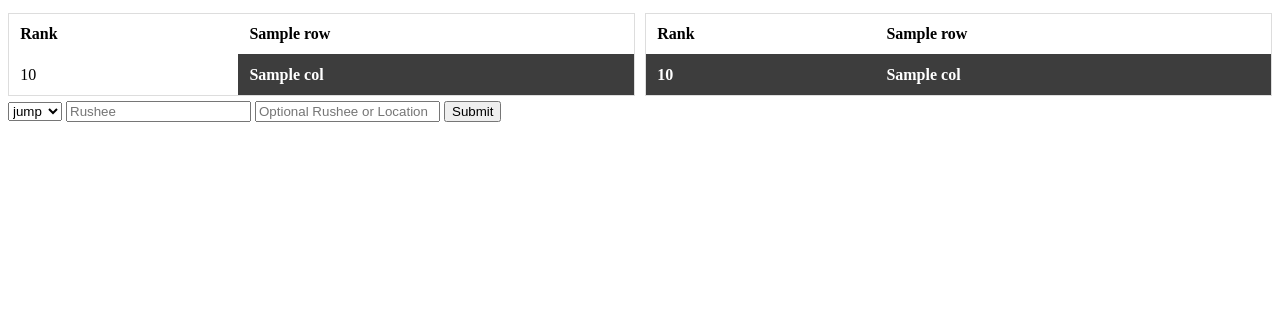
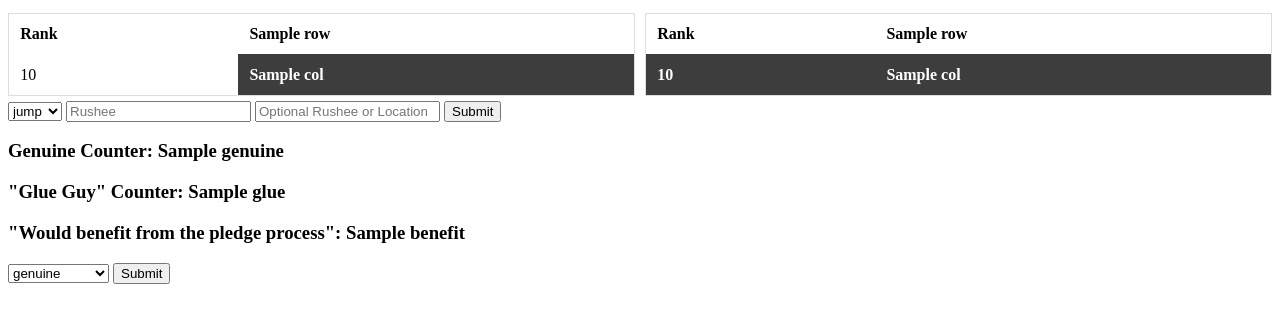
Before and after one commit to ayurvsrivastava/vm2, a Flask app: template templates/vm2.html in a window 1280 px wide. Shown: the top 323 px of the page. Run offline with Flask 2, Linux system fonts and the light colour scheme; the template is opened without the code that fills it: most values are stand-ins (such as "Sample title", 1, 10 or a date in 2020).

Commit message:
glue guy

```diff
--- a/main.py
+++ b/main.py
@@ -11,6 +11,9 @@ middle = 0
 row = []
 color_gradient = []
 remove = 1
+genuine = 0
+glue = 0
+benefit = 0
 
 def swap(Rushee1, Rushee2):
     global df
@@ -22,21 +25,11 @@ def swap(Rushee1, Rushee2):
             r1_idx = index
         if row['OR'] == Rushee2:
             r2_idx = index
-
-    #ERROR CHECKING
-    if (df.iloc[r1_idx]['Strikes']["val"] == 2):
-        print(f"Rushee {df.iloc[r1_idx]['Full Name']} is locked")
-        return False
-    if (df.iloc[r2_idx]['Strikes']["val"] == 2):
-        print(f"Rushee {df.iloc[r2_idx]['Full Name']} is locked")
-        return False
-
     #swap the ranks of rushee1 and rushee2
     row1, row2 = df.iloc[r1_idx], df.iloc[r2_idx]
     temp = row1.copy()
     df.iloc[r1_idx] = row2
     df.iloc[r2_idx] = temp
-    return True
 
 def drop(Rushee1, location):
     global df
@@ -52,17 +45,6 @@ def drop(Rushee1, location):
     temp_df_indices = [i for i in range(len(df))]
     df_indices = [i for i in range(len(df))]
     dropping_to = location - 1
-
-    #ERROR CHECKING
-    if (dropping_to <= r1_idx):
-        print(f"Cannot drop to a higher position")
-        return False
-    if (df.iloc[r1_idx]['Strikes']["val"] >= 2):
-        print(f"Rushee {df.iloc[r1_idx]['Full Name']} is locked")
-        return False
-    if (df.iloc[dropping_to]['Strikes']["val"] >= 2):
-        print(f"Position {location} is locked")
-        return False
 
     #everybody below rushee
     for idx in range(location, len(df)):
@@ -89,7 +71,6 @@ def drop(Rushee1, location):
         temp_df.iloc[temp_idx] = df.iloc[df_idx]
 
     df = temp_df
-    return True
 
 def jump(Rushee1, location):
     global df
@@ -107,18 +88,6 @@ def jump(Rushee1, location):
 
 
     jumping_to = location - 1
-
-    #ERROR CHECKING
-    if (jumping_to >= r1_idx):
-        print(f"Cannot jump to a lower position")
-        return False
-    if (df.iloc[r1_idx]['Strikes']["val"] == 2):
-        print(f"Rushee {df.iloc[r1_idx]['Full Name']} is locked")
-        return False
-    if (df.iloc[jumping_to]['Strikes']["val"] == 2):
-        print(f"Position {location} is locked")
-        return False
-
     #everybody above location
     for idx in range(0, jumping_to):
         temp_df.iloc[idx] = df.iloc[idx]
@@ -143,7 +112,6 @@ def jump(Rushee1, location):
         temp_df.iloc[temp_idx] = df.iloc[df_idx]
 
     df = temp_df
-    return True
 
 
 def strike(Rushee1):
@@ -173,6 +141,9 @@ def index():
     global row
     global color_gradient
     global remove
+    global genuine
+    global glue
+    global benefit
     if request.method == "GET":
         return render_template("index.html")
     if request.method == "POST":
@@ -220,18 +191,18 @@ def index():
             middle = int(len(df.values) / 2)
             rushees_top = df.iloc[:middle]
             rushees_bottom = df.iloc[middle:]
-            return render_template("vm2.html", rows=row, rushees1=rushees_top, rushees2=rushees_bottom, middle=middle, remove= -1 * remove)
+            return render_template("vm2.html", rows=row, rushees1=rushees_top, rushees2=rushees_bottom, middle=middle, remove= -1 * remove, )
         else:
             if request.form["motion"] == "swap":
-                if swap(int(request.form["rushee1"]), int(request.form["optional"])):
-                    strike(int(request.form["rushee1"]))
-                    strike(int(request.form["optional"]))
+                swap(int(request.form["rushee1"]), int(request.form["optional"]))
+                strike(int(request.form["rushee1"]))
+                strike(int(request.form["optional"]))
             if request.form["motion"] == "drop":
-                if drop(int(request.form["rushee1"]), int(request.form["optional"])):
-                    strike(int(request.form["rushee1"]))
+                drop(int(request.form["rushee1"]), int(request.form["optional"]))
+                strike(int(request.form["rushee1"]))
             if request.form["motion"] == "jump":
-                if jump(int(request.form["rushee1"]), int(request.form["optional"])):
-                    strike(int(request.form["rushee1"]))
+                jump(int(request.form["rushee1"]), int(request.form["optional"]))
+                strike(int(request.form["rushee1"]))
             if request.form["motion"] == "strike":
                 strike(int(request.form["rushee1"]))
             if request.form["motion"] == "lock":
@@ -288,10 +259,20 @@ def index():
                 # add middle to the beginning of df
                 df = pd.concat([middle, df], axis=1)
 
+            if request.form["motion"] == "genuine":
+                genuine += 1
+
+            if request.form["motion"] == "glue":
+                glue += 1
+
+            if request.form["motion"] == "would":
+                benefit += 1
+
             middle = int(len(df.values) / 2)
             rushees_top = df.iloc[:middle]
             rushees_bottom = df.iloc[middle:]
-            return render_template("vm2.html", rows=row, rushees1=rushees_top, rushees2=rushees_bottom, middle=middle, remove= -1 * remove)
+            return render_template("vm2.html", rows=row, rushees1=rushees_top, rushees2=rushees_bottom, middle=middle, remove= -1 * remove, genuine=genuine,
+                glue=glue, benefit=benefit)
 
 
 if __name__ == '__main__':
--- a/templates/vm2.html
+++ b/templates/vm2.html
@@ -98,6 +98,7 @@
                 </table>
             </div>
         </div>
+        <div class="bottom">
             <form action="/" method="post">
                 <select name="motion" id="motions">
                     <option value="jump">jump</option>
@@ -111,7 +112,19 @@
                 <input name="optional" type="text" value="" placeholder="Optional Rushee or Location">
                 <input type="submit" value="Submit" />
             </form>
-
-
+            <div class="bottom-right">
+                <h3>Genuine Counter: {{genuine}}</h3>
+                <h3>"Glue Guy" Counter: {{glue}}</h3>
+                <h3>"Would benefit from the pledge process": {{benefit}}</h3>
+                <form action="/" method="post">
+                    <select name="motion" id="motions">
+                        <option value="genuine">genuine</option>
+                        <option value="glue">glue</option>
+                        <option value="would">would benefit</option>
+                    </select>
+                    <input type="submit" value="Submit" />
+                </form>
+            </div>
+        </div>
     </body>
 </html>
```
Lines whose indentation alone changed are shown as unchanged.
